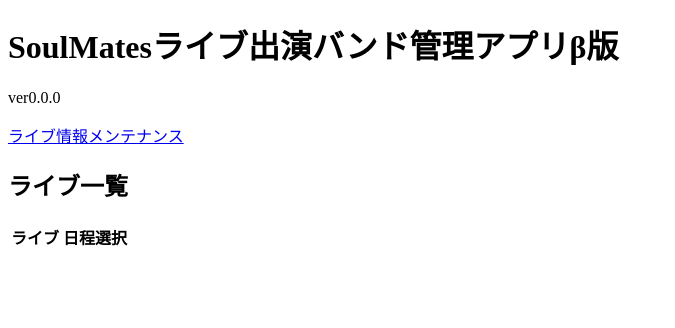
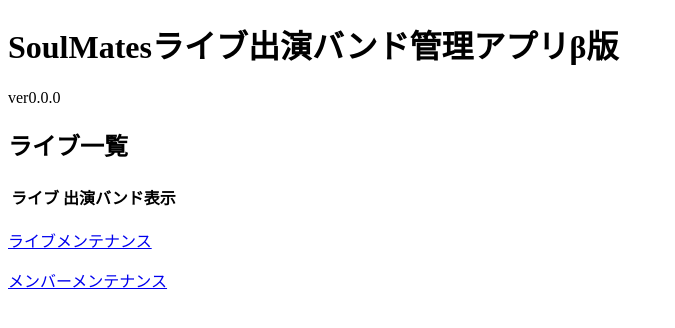
Before and after one commit to RinyuDrvo/soul_live_app, a PHP site: page / in a window 1280 px wide. Shown: the top 328 px of the page, without its empty margins (0-675 px from the left). Run offline with PHP 8.4, Linux system fonts and the light colour scheme; data that the repository does not hold is empty; a stand-in replaces the project's code that opens the database connection.

Commit message:
index layout correction

```diff
--- a/index.php
+++ b/index.php
@@ -8,13 +8,10 @@
         <h1>SoulMatesライブ出演バンド管理アプリβ版</h1>
         <p>ver0.0.0</p>
 
-        <a href="live_meintenane.php">
-            ライブ情報メンテナンス
-        </a>
 
         <h2>ライブ一覧</h2>
         <table>
-            <thead><th>ライブ</th><th>日程選択</th></thead>
+            <thead><th>ライブ</th><th>出演バンド表示</th></thead>
             <tbody>
 
 <?php
@@ -46,7 +43,7 @@
         </td>
         <td>
             <form method="POST">
-                <button type="submit" name="schedule_choise">日程選択</button>
+                <button type="submit" name="live_choice">選択</button>
                 <input type="hidden" name="live_id" value="<?= $row['live_id'] ?>">
             </form>
         </td>
@@ -58,5 +55,17 @@
 
             </tbody>
         </table>
+
+        <p>
+            <a href="live_meintenane.php">
+                ライブメンテナンス
+            </a>
+        </p>
+        <p>
+            <a href="live_meintenane.php">
+                メンバーメンテナンス
+            </a>
+        </p>
+
     </body>
 </html>
```
